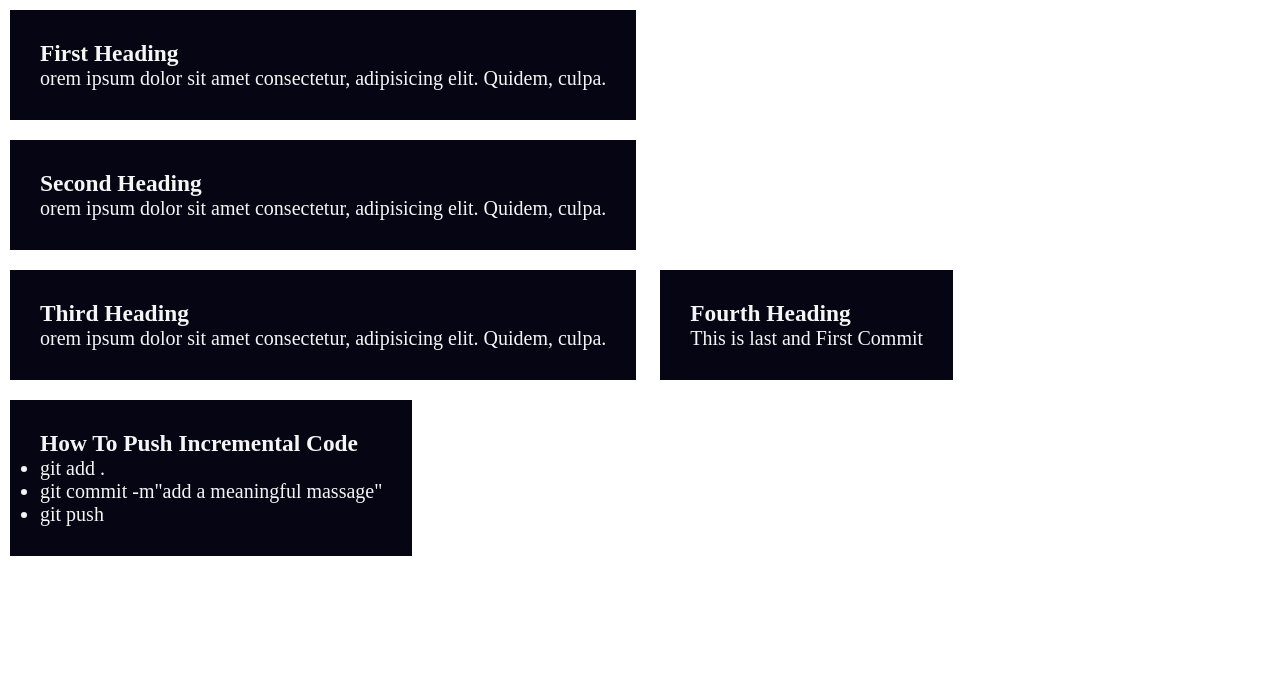
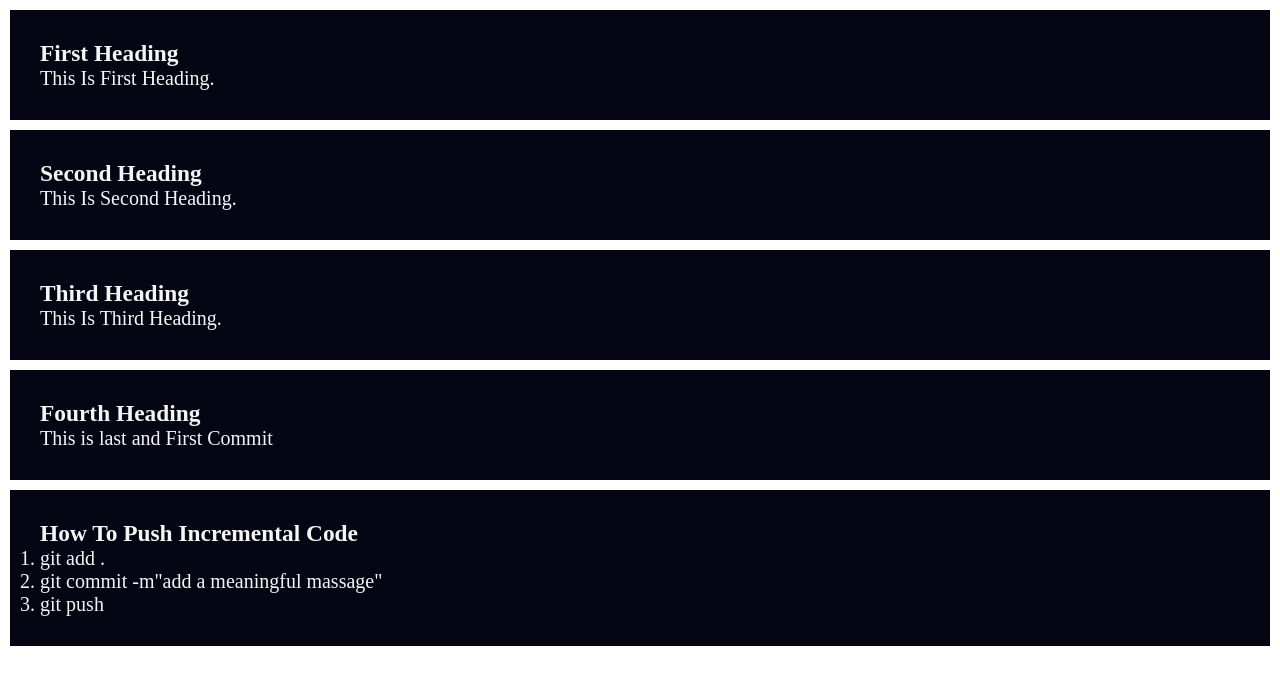
Before and after one commit to devola124/my-first-github-repo, a plain HTML site: page index.html in a window 1280 px wide. Drawn offline with Linux system fonts and the light colour scheme.

Commit message:
Changing Heading Writing

```diff
--- a/index.html
+++ b/index.html
@@ -10,15 +10,15 @@
 
     <div>
         <h3>First Heading</h3>
-        <p>orem ipsum dolor sit amet consectetur, adipisicing elit. Quidem, culpa.</p>
+        <p>This Is First Heading.</p>
     </div>
     <div>
         <h3>Second Heading</h3>
-        <p>orem ipsum dolor sit amet consectetur, adipisicing elit. Quidem, culpa.</p>
+        <p>This Is Second Heading.</p>
     </div>
     <div>
         <h3>Third Heading</h3>
-        <p>orem ipsum dolor sit amet consectetur, adipisicing elit. Quidem, culpa.</p>
+        <p>This Is Third Heading.</p>
     </div>
     <div>
         <h3>Fourth Heading</h3>
@@ -26,11 +26,11 @@
     </div>
     <div>
         <h3>How To Push Incremental Code</h3>
-        <ul>
+        <ol>
             <li>git add .</li>
             <li>git commit -m"add a meaningful massage"</li>
             <li>git push</li>
-        </ul>
+        </ol>
     </div>
 
 </body>
--- a/style.css
+++ b/style.css
@@ -8,5 +8,6 @@ div{
     padding: 30px;
     margin: 10px;
     font-size: 20px;
-    display: inline-block;
+    display: block;
+
 }
```
